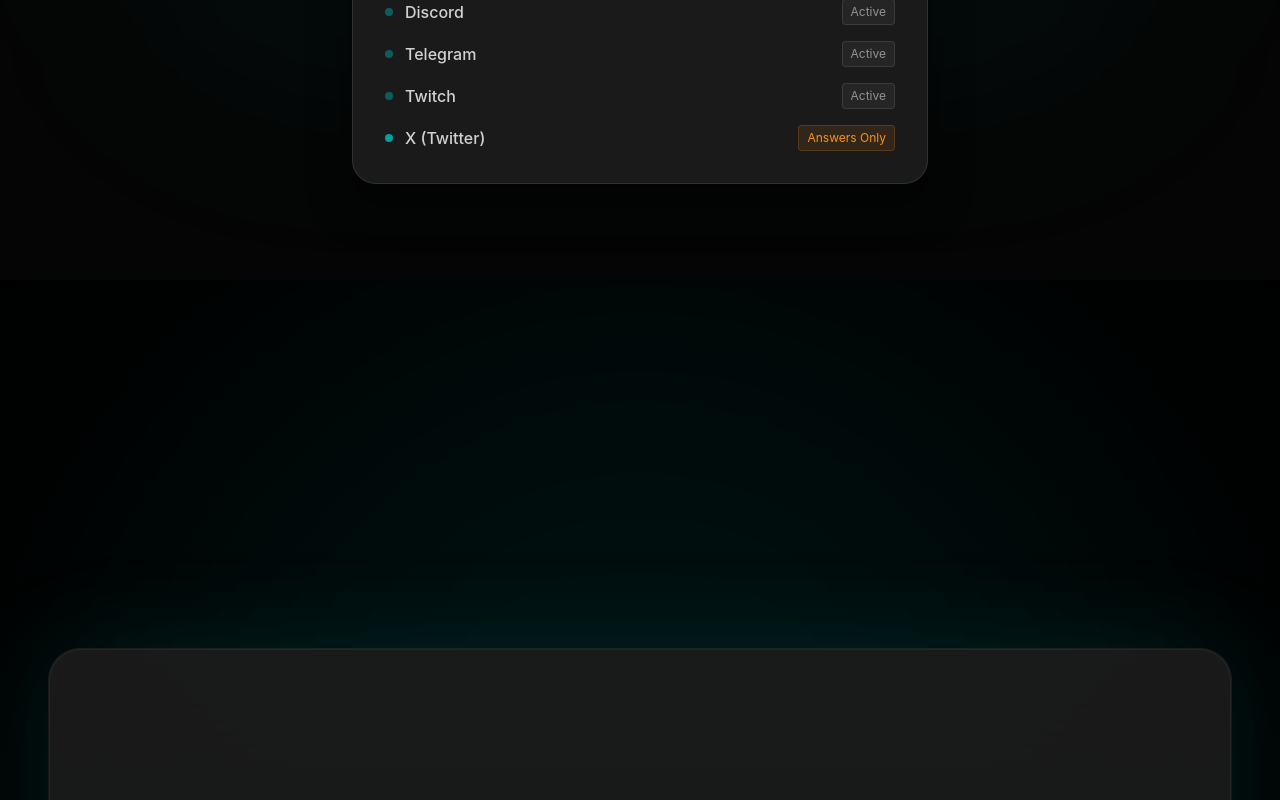
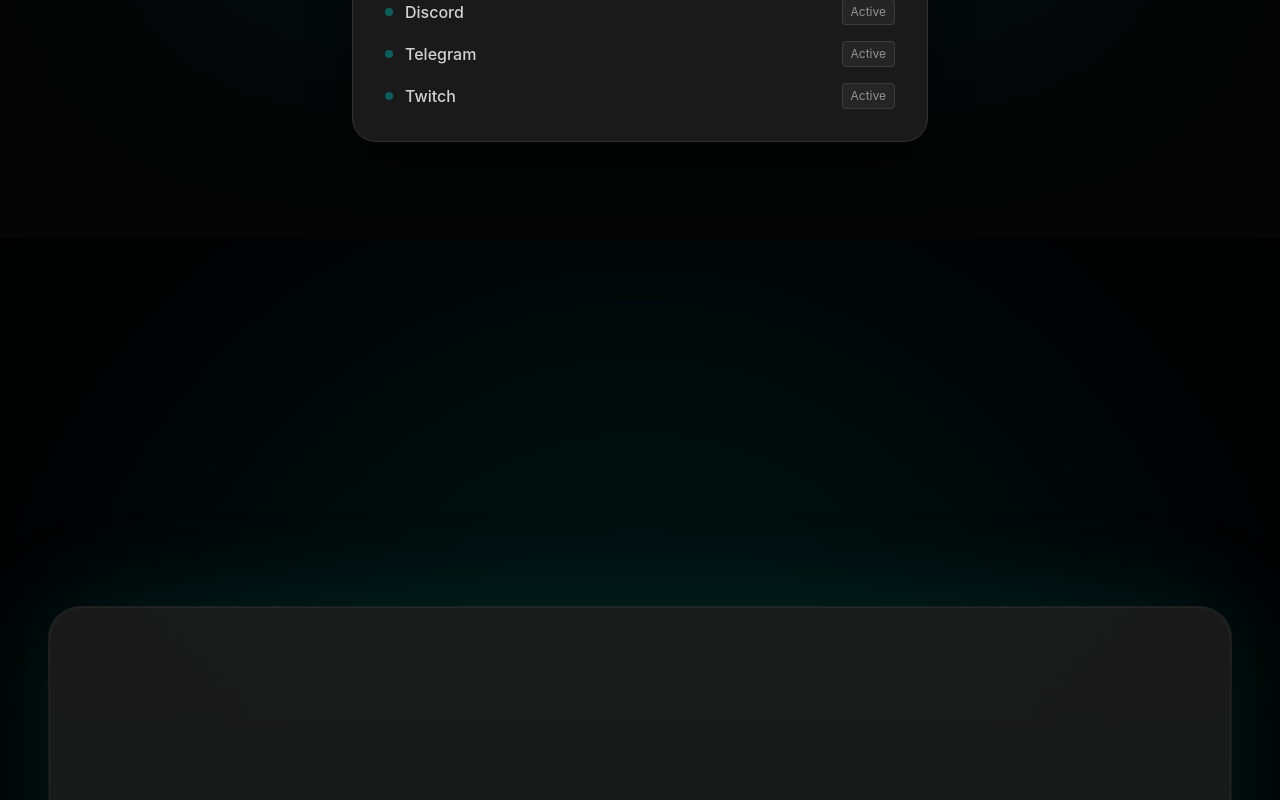
Before and after one commit to tonystachillando-debug/KAI-landing, a React (Vite) app: page / in a window 1280 px wide. Shown: the part 1360-2160 px from the top of the page. Built offline with nearby package versions, Linux system fonts and the light colour scheme.

Commit message:
chore: removed twitter integration row and gitbook docs link

```diff
--- a/src/components/Footer.jsx
+++ b/src/components/Footer.jsx
@@ -31,7 +31,6 @@
                         <a href="#" className="hover:text-orange transition-colors">Twitter / X</a>
                         <a href="#" className="hover:text-orange transition-colors">Telegram Support</a>
                         <a href="#" className="hover:text-orange transition-colors">AmaZix Website</a>
-                        <a href="#" className="hover:text-orange transition-colors">GitBook Docs</a>
                     </div>
                 </div>
             </div>
--- a/src/components/Integrations.jsx
+++ b/src/components/Integrations.jsx
@@ -47,12 +47,6 @@
                                 </span>
                                 <span className="text-xs bg-white/5 px-2 py-1 rounded text-white/50 border border-white/10">Active</span>
                             </li>
-                            <li className="flex items-center justify-between">
-                                <span className="text-white/80 font-sans font-medium flex items-center gap-3">
-                                    <div className="w-2 h-2 rounded-full bg-teal" /> X (Twitter)
-                                </span>
-                                <span className="text-xs bg-orange/10 text-orange px-2 py-1 rounded border border-orange/20">Answers Only</span>
-                            </li>
                         </ul>
                     </div>
                 </div>
```
